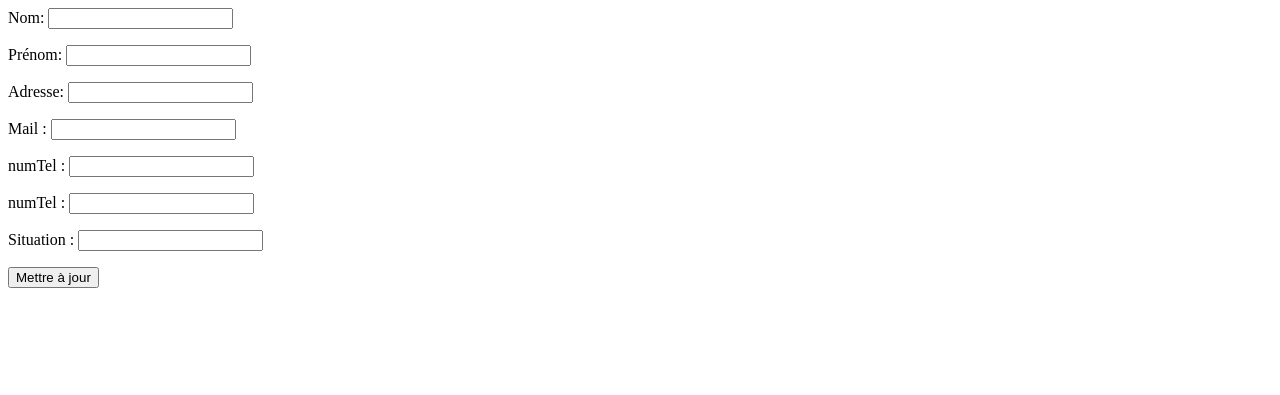
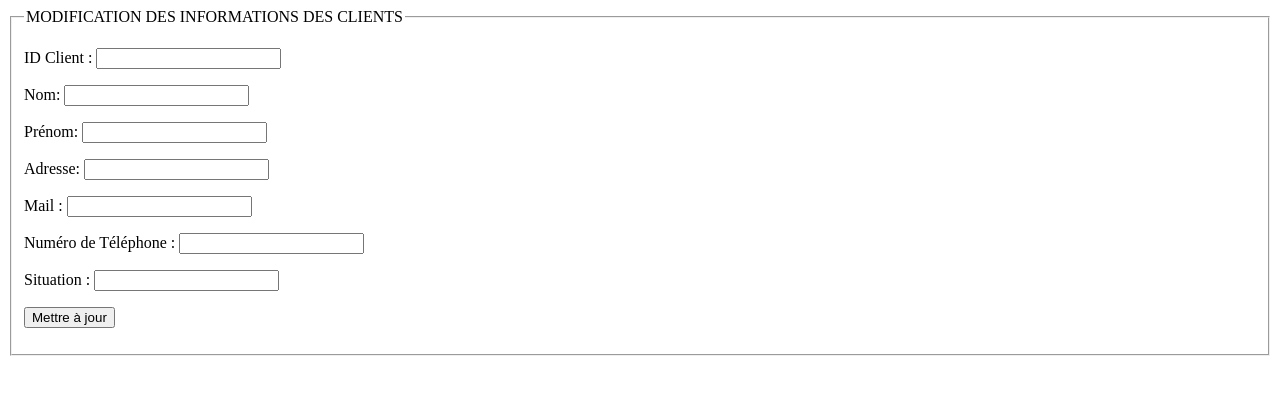
Before and after one commit to LiudBenPie/Banque, a PHP site: page /modifierClient.php in a window 1280 px wide. Shown: the top 395 px of the page. Run offline with PHP 8.4, Linux system fonts and the light colour scheme.

Commit message:
modificationLiud

```diff
--- a/connect.php
+++ b/connect.php
@@ -6,3 +6,5 @@ define("BDD", "banque");
 session_start();
 // Créer la connexion
 $conn = new PDO('mysql:host=' . SERVEUR . ';dbname=' . BDD, USER, PASSWORD);
+$conn->setAttribute(PDO::ATTR_ERRMODE, PDO::ERRMODE_EXCEPTION);
+$conn->query('SET NAMES UTF8');
--- a/modifierClient.php
+++ b/modifierClient.php
@@ -3,10 +3,9 @@ require('connect.php');
 
 $updateSuccessful = false;
 
-if (isset($_POST['numClient'])) {
+// Vérifie si le formulaire a été soumis
+if (isset($_POST['action']) && $_POST['action'] === 'modifier' && isset($_POST['numClient'])) {
     $numClient = $_POST['numClient'];
-
-    if (isset($_POST['action']) && $_POST['action'] === 'modifier') {
     $nom = $_POST['nom'];
     $prenom = $_POST['prenom'];
     $adresse = $_POST['adresse'];
@@ -14,76 +13,63 @@ if (isset($_POST['numClient'])) {
     $numTel = $_POST['numTel'];
     $situation = $_POST['situation'];
 
+    // Prépare et exécute la requête SQL pour mettre à jour les informations du client
     $sql = "UPDATE Client SET nom = ?, prenom = ?, adresse = ?, mail = ?, numTel = ?, situation = ? WHERE numClient = ?";
     $stmt = $conn->prepare($sql);
     $stmt->execute([$nom, $prenom, $adresse, $mail, $numTel, $situation, $numClient]);
 
+    // Indique que la mise à jour a été réussie
+    $updateSuccessful = true;
     $_SESSION['updateSuccess'] = true;
-        $updateSuccessful = true;
-
-    } else {
+} elseif (isset($_POST['numClient'])) {
+    // Prépare et exécute la requête pour obtenir les informations actuelles du client
+    $numClient = $_POST['numClient'];
     $sql = "SELECT * FROM Client WHERE numClient = ?";
     $stmt = $conn->prepare($sql);
     $stmt->execute([$numClient]);
-        $employe = $stmt->fetch();
+    $client = $stmt->fetch();
 }
-}
-// Display the message and unset it so it doesn't persist on page refresh
-// At the very end of your PHP script, before closing the PHP tag
+
+// Si la mise à jour a été réussie, affiche un message et réinitialise le marqueur de succès
 if (isset($_SESSION['updateSuccess'])) {
-    unset($_SESSION['updateSuccess']); // Unset the variable to prevent future alerts
+    echo '<script>alert("Les informations du client ont été mises à jour avec succès.");</script>';
+    unset($_SESSION['updateSuccess']);
 }
 ?>
 
+<!-- Formulaire pour la mise à jour des informations du client -->
 <form action="modifierClient.php" method="post" name='monForm'>
-
-        <input type="hidden" name="numClient" value="<?php echo isset($client['numClient']) ? htmlspecialchars($employe['numEmploye']) : ''; ?>">
-
+    <fieldset><legend>MODIFICATION DES INFORMATIONS DES CLIENTS</legend>
+        <p>
+            <label for="num">ID Client :</label>
+            <input type="text" name="numClient" value="<?php echo htmlspecialchars($client['numClient'] ?? ''); ?>" readonly>
+        </p>
         <p>
             <label for="nom">Nom:</label>
-        <input type="text" id="nom" name="nom" value="<?php echo isset($client['nom']) ? htmlspecialchars($client['nom']) : ''; ?>">
+            <input type="text" id="nom" name="nom" value="<?php echo htmlspecialchars($client['nom'] ?? ''); ?>">
         </p>
-
         <p>
             <label for="prenom">Prénom:</label>
-        <input type="text" id="prenom" name="prenom" value="<?php echo isset($client['prenom']) ? htmlspecialchars($client['prenom']) : ''; ?>">
+            <input type="text" id="prenom" name="prenom" value="<?php echo htmlspecialchars($client['prenom'] ?? ''); ?>">
         </p>
-
         <p>
             <label for="adresse">Adresse:</label>
-        <input type="text" id="adresse" name="adresse" value="<?php echo isset($client['adresse']) ? htmlspecialchars($client['adresse']) : ''; ?>">
+            <input type="text" id="adresse" name="adresse" value="<?php echo htmlspecialchars($client['adresse'] ?? ''); ?>">
         </p>
-
         <p>
             <label for="mail">Mail :</label>
-        <input type="text" id="mail" name="mail" value="<?php echo isset($client['mail']) ? htmlspecialchars($client['mail']) : ''; ?>">
+            <input type="email" id="mail" name="mail" value="<?php echo htmlspecialchars($client['mail'] ?? ''); ?>">
         </p>
-
         <p>
-        <label for="numTel">numTel :</label>
-        <input type="text" id="numTel" name="numTel" value="<?php echo isset($client['numTel']) ? htmlspecialchars($client['numTel']) : ''; ?>">
+            <label for="numTel">Numéro de Téléphone :</label>
+            <input type="text" id="numTel" name="numTel" value="<?php echo htmlspecialchars($client['numTel'] ?? ''); ?>">
         </p>
-
-    <p>
-        <label for="numTel">numTel :</label>
-        <input type="text" id="numTel" name="numTel" value="<?php echo isset($client['numTel']) ? htmlspecialchars($client['numTel']) : ''; ?>">
-    </p>
-
         <p>
             <label for="situation">Situation :</label>
-        <input type="text" id="situation" name="situation" value="<?php echo isset($client['situation']) ? htmlspecialchars($client['situation']) : ''; ?>">
+            <input type="text" id="situation" name="situation" value="<?php echo htmlspecialchars($client['situation'] ?? ''); ?>">
         </p>
-
         <p>
             <button type="submit" name="action" value="modifier">Mettre à jour</button>
         </p>
+    </fieldset>
 </form>
-
-<script type="text/javascript">
-  window.onload = function() {
-    // If the PHP variable indicates success, show the message
-    <?php if ($updateSuccessful): ?>
-    alert('Les valeurs ont été modifiées avec succès.');
-    <?php endif; ?>
-  }
-</script>
--- a/rechercherClient.php
+++ b/rechercherClient.php
@@ -4,14 +4,14 @@ require('connect.php');
 $sql = "SELECT numClient, nom, prenom, adresse, mail, numtel, situation FROM client";
 $stmt = $conn->prepare($sql);
 $stmt->execute();
-$employes = $stmt->fetchAll();
+$clients = $stmt->fetchAll();
 ?>
 <form action="modifierClient.php" method="post">
     <label for="client">Choisir un client à modifier :</label>
     <select name="numClient" id="client">
-        <?php foreach ($client as $client): ?>
+        <?php foreach ($clients as $client): ?>
             <option value="<?php echo $client['numClient']; ?>">
-                <?php echo $client['nom']; ?>
+                <?php echo $client['nom'].' '.$client['prenom']; ?>
             </option>
         <?php endforeach; ?>
     </select>
--- a/views/roles/agent.php
+++ b/views/roles/agent.php
@@ -3,5 +3,5 @@
         <li><a href="site.php?menu=rdv_client.html">Prendre un rendez-vous client</a></li>
         <li><a href="site.php?menu=depot_retrait.html">Réaliser un dépôt ou un retrait</a></li>
         <li><a href="site.php?menu=synthese_client">Synthèse client</a></li>
-        <li><a href="../page_accueil_infoclient.php">Modifier les informations client</a></li>
+        <li><a href="../rechercherClient.php">Modifier les informations client</a></li>
     </ul></nav>
```
Also changed, not shown: rechercherDecouvert.php (renamed from rechrecherDecouvert.php, +11 -0 lines). Lines whose indentation alone changed are shown as unchanged.
